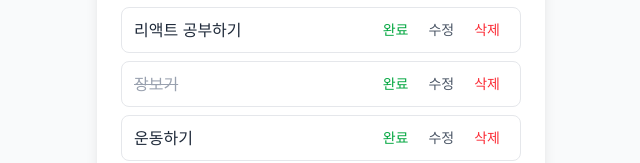
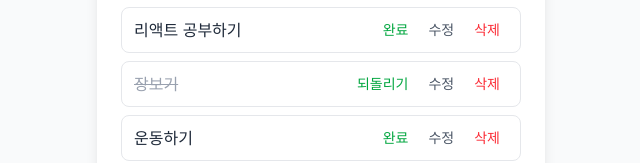
Before and after one commit to syujin2323/kakao-assignment-1, a React (Vite) app in the folder assignment-2/: page / in a window 1280 px wide. Shown: the part 255-418 px from the top of the page, without its empty margins (319-959 px from the left). Built offline with nearby package versions, Linux system fonts and the light colour scheme.

Commit message:
feat: 할 일 완료 토글 및 삭제 구현

```diff
--- a/assignment-2/src/App.jsx
+++ b/assignment-2/src/App.jsx
@@ -23,6 +23,19 @@ function App() {
     setTodos([...todos, newTodo]);
   }
 
+  function handleToggle(id) {
+    setTodos(
+      todos.map((todo) =>
+        todo.id === id ? { ...todo, completed: !todo.completed } : todo
+      )
+    );
+  }
+
+  function handleDelete(id) {
+    if (!window.confirm("이 할 일을 삭제할까요?")) return;
+    setTodos(todos.filter((todo) => todo.id !== id));
+  }
+
   return (
     <div className="min-h-screen bg-gray-50 py-10">
       <main className="mx-auto w-full max-w-md rounded-2xl bg-white p-6 shadow-lg">
@@ -30,7 +43,7 @@ function App() {
         <DateNavigator />
         <TodoInput onAddTodo={handleAddTodo} />
         <FilterTabs />
-        <TodoList todos={todos} />
+        <TodoList todos={todos} onToggle={handleToggle} onDelete={handleDelete} />
       </main>
     </div>
   );
--- a/assignment-2/src/components/TodoItem.jsx
+++ b/assignment-2/src/components/TodoItem.jsx
@@ -1,13 +1,23 @@
-function TodoItem({ todo }) {
+function TodoItem({ todo, onToggle, onDelete }) {
   return (
     <li className="flex items-center justify-between rounded-lg border border-gray-200 px-3 py-2">
       <span className={todo.completed ? "text-gray-400 line-through" : "text-gray-800"}>
         {todo.text}
       </span>
       <div className="flex gap-1">
-        <button className="rounded-md px-2 py-1 text-sm text-green-600 hover:bg-green-50">완료</button>
+        <button
+          onClick={() => onToggle(todo.id)}
+          className="rounded-md px-2 py-1 text-sm text-green-600 hover:bg-green-50"
+        >
+          {todo.completed ? "되돌리기" : "완료"}
+        </button>
         <button className="rounded-md px-2 py-1 text-sm text-gray-600 hover:bg-gray-100">수정</button>
-        <button className="rounded-md px-2 py-1 text-sm text-red-500 hover:bg-red-50">삭제</button>
+        <button
+          onClick={() => onDelete(todo.id)}
+          className="rounded-md px-2 py-1 text-sm text-red-500 hover:bg-red-50"
+        >
+          삭제
+        </button>
       </div>
     </li>
   );
--- a/assignment-2/src/components/TodoList.jsx
+++ b/assignment-2/src/components/TodoList.jsx
@@ -1,6 +1,6 @@
 import TodoItem from "./TodoItem";
 
-function TodoList({ todos }) {
+function TodoList({ todos, onToggle, onDelete }) {
   if (todos.length === 0) {
     return <p className="py-6 text-center text-gray-400">표시할 할 일이 없어요.</p>;
   }
@@ -8,7 +8,12 @@ function TodoList({ todos }) {
   return (
     <ul className="flex flex-col gap-2">
       {todos.map((todo) => (
-        <TodoItem key={todo.id} todo={todo} />
+        <TodoItem
+          key={todo.id}
+          todo={todo}
+          onToggle={onToggle}
+          onDelete={onDelete}
+        />
       ))}
     </ul>
   );
```
